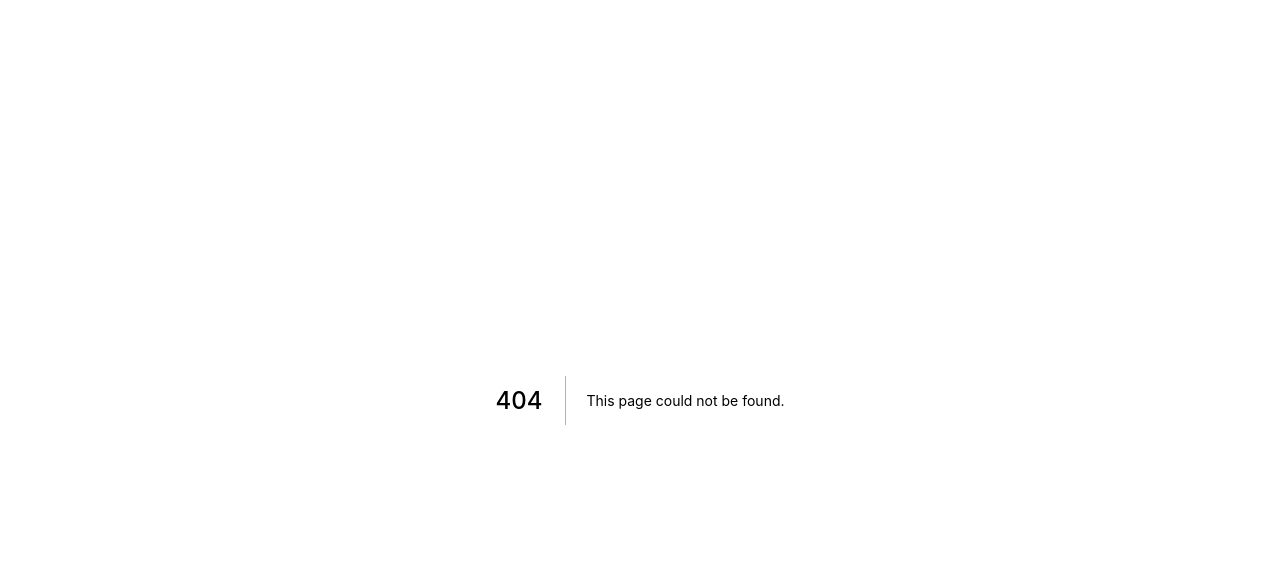
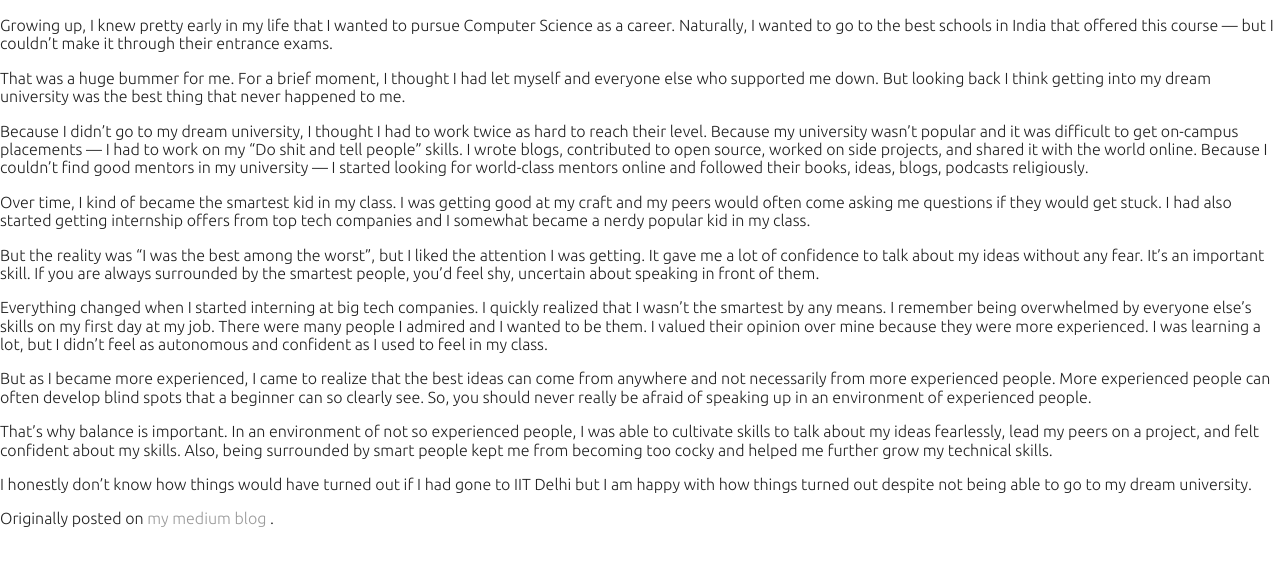
Before and after one commit to yask123/yask123.github.io, a Next.js app: page /posts/smarted_guy_in_the_room in a window 1280 px wide. Before the commit this address had no page. Shown: the top 566 px of the page. Built offline with nearby package versions, Linux system fonts and the light colour scheme.

Commit message:
smarted guy in the room

```diff
--- /dev/null
+++ b/src/pages/posts/smarted_guy_in_the_room.mdx
@@ -0,0 +1,30 @@
+---
+slug: smarted_guy_in_the_room
+title: Should you always be the smartest person in the room?
+date: 2020-10-30
+author: yask123
+tags:
+  -  career
+---
+
+Growing up, I knew pretty early in my life that I wanted to pursue Computer Science as a career. Naturally, I wanted to go to the best schools in India that offered this course — but I couldn’t make it through their entrance exams.
+
+That was a huge bummer for me. For a brief moment, I thought I had let myself and everyone else who supported me down. But looking back I think getting into my dream university was the best thing that never happened to me.
+
+Because I didn’t go to my dream university, I thought I had to work twice as hard to reach their level.
+Because my university wasn’t popular and it was difficult to get on-campus placements — I had to work on my “Do shit and tell people” skills. I wrote blogs, contributed to open source, worked on side projects, and shared it with the world online.
+Because I couldn’t find good mentors in my university — I started looking for world-class mentors online and followed their books, ideas, blogs, podcasts religiously.
+
+Over time, I kind of became the smartest kid in my class. I was getting good at my craft and my peers would often come asking me questions if they would get stuck. I had also started getting internship offers from top tech companies and I somewhat became a nerdy popular kid in my class.
+
+But the reality was “I was the best among the worst”, but I liked the attention I was getting. It gave me a lot of confidence to talk about my ideas without any fear. It’s an important skill. If you are always surrounded by the smartest people, you’d feel shy, uncertain about speaking in front of them.
+
+Everything changed when I started interning at big tech companies. I quickly realized that I wasn’t the smartest by any means. I remember being overwhelmed by everyone else’s skills on my first day at my job. There were many people I admired and I wanted to be them. I valued their opinion over mine because they were more experienced. I was learning a lot, but I didn’t feel as autonomous and confident as I used to feel in my class.
+
+But as I became more experienced, I came to realize that the best ideas can come from anywhere and not necessarily from more experienced people. More experienced people can often develop blind spots that a beginner can so clearly see. So, you should never really be afraid of speaking up in an environment of experienced people.
+
+That’s why balance is important. In an environment of not so experienced people, I was able to cultivate skills to talk about my ideas fearlessly, lead my peers on a project, and felt confident about my skills. Also, being surrounded by smart people kept me from becoming too cocky and helped me further grow my technical skills.
+
+I honestly don’t know how things would have turned out if I had gone to IIT Delhi but I am happy with how things turned out despite not being able to go to my dream university.
+
+Originally posted on [ my medium blog ](https://yask123.medium.com/should-you-never-be-the-smartest-person-in-the-room-61ad046fda8).
```
Also changed, not shown: meta/tags.yml (+4 -4 lines).
